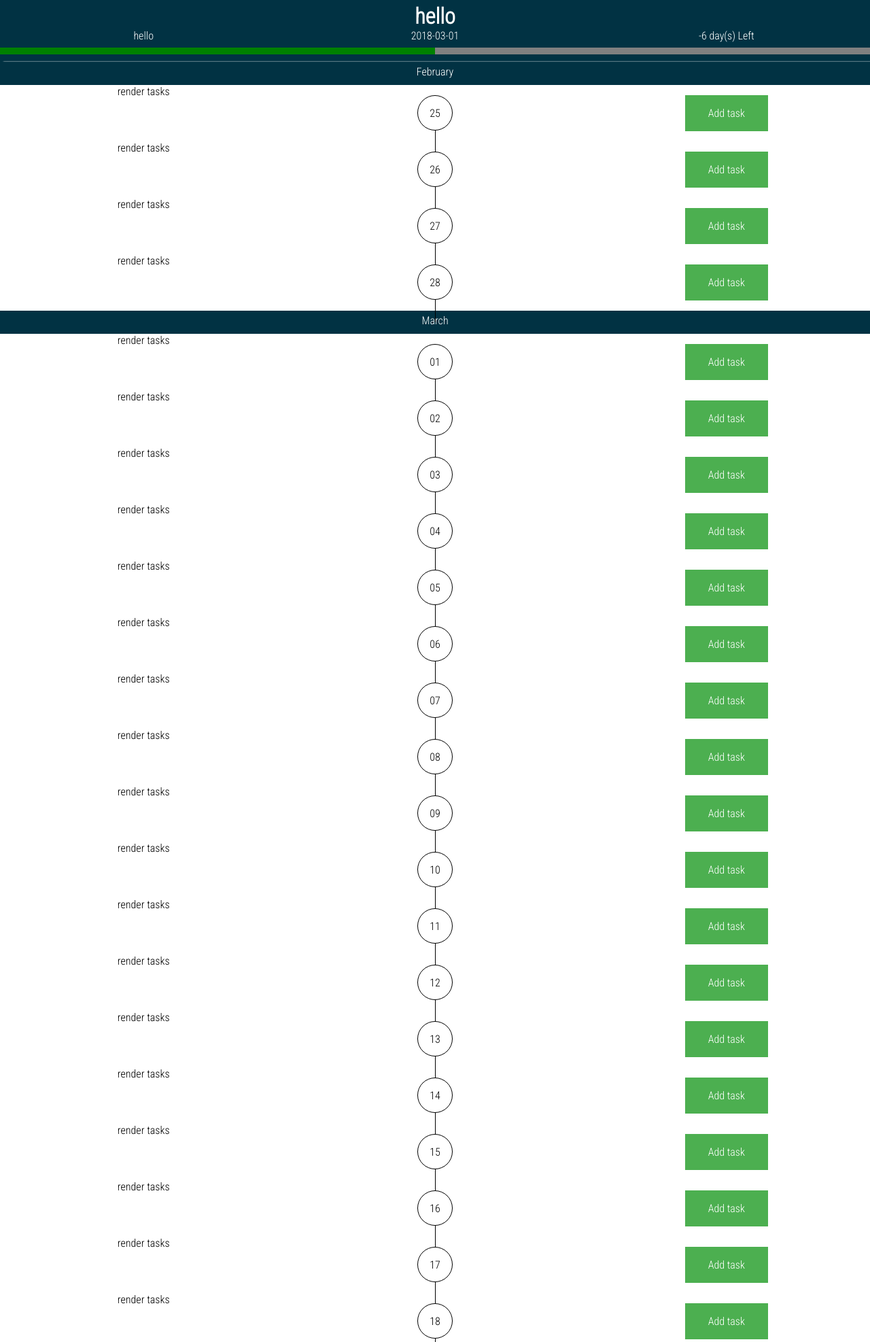
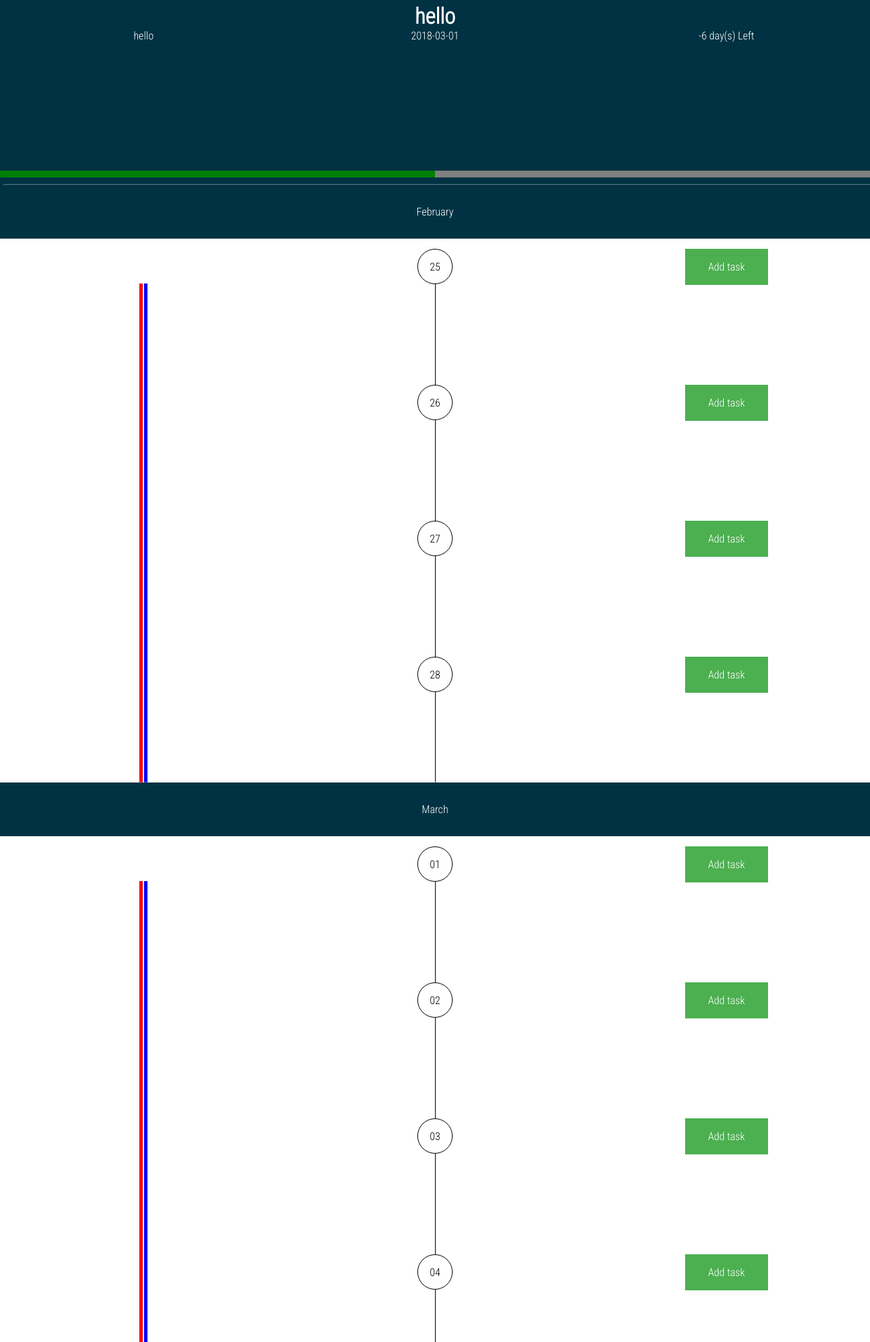
Before and after one commit to caustinbakker/Planner, a Flask app: a page that uses templates/layout.html in a window 1280 px wide. Shown: the top 1974 px of the page at 68% size. Run offline with Flask 2, Linux system fonts and the light colour scheme; data comes from the database, SQL or seed files in the repository; some libraries are stand-ins or nearby versions.

Commit message:
interface for adding tasks, changed planning.html layout, removed old_styles.css

```diff
--- a/app.py
+++ b/app.py
@@ -2,7 +2,7 @@
 
 from flask import Flask, g, render_template, redirect, url_for, flash
 from peewee import *
-from datetime import timedelta, date
+from datetime import timedelta, date, datetime
 
 
 import forms
@@ -25,6 +25,7 @@ def before_request():
         g.db.connect()
     except OperationalError:
         g.db.close()
+        g.db.connect()
 
 
 @app.after_request
@@ -38,8 +39,22 @@ def after_request(response):
 def addtask(planning_name):
     form = forms.AddTask()
     if form.validate_on_submit():
-        return form.year.data + '\n' + form.month.data + '\n' + form.day.data
-        # return redirect(url_for('planning', planning_name=planning_name))
+        models.Task.create_task(
+            planning=models.Planning.get(models.Planning.planning_name == planning_name).id,
+            task=form.task.data,
+            start_date=datetime.strptime('{}-{}-{}'.format(form.day.data,
+                                                           form.month.data,
+                                                           form.year.data),
+                                         '%d-%B-%Y'),
+            end_date=datetime.strptime('{}-{}-{}'.format(form.day.data,
+                                                           form.month.data,
+                                                           form.year.data),
+                                         '%d-%B-%Y'),
+            desc = form.desc.data
+        )
+        models.Date.create_date(
+            task=models.Planning.get(models.Planning.planning_name == planning_name).id
+        )
     return render_template('addtask.html', form=form)
 
 
@@ -82,7 +97,8 @@ def planning(planning_name):
                            form=form,
                            planning=models.Planning.get((models.Planning.
                                                          planning_name) ==
-                                                        planning_name)
+                                                        planning_name),
+                           tasks=['01-03-2017', '02-03-2017']
                            )
 
 
--- a/forms.py
+++ b/forms.py
@@ -32,6 +32,8 @@ class AddTask(FlaskForm):
     year = RadioField('year', choices=(years), id='date_year')
     month = RadioField('month', choices=(months), id='date_month')
     day = RadioField('day', choices=(days), id='date_day')
+    task = StringField('tast')
+    desc = StringField('desc')
 
 
 def planning_exists(form, field):
--- a/models.py
+++ b/models.py
@@ -47,23 +47,22 @@ class Task(Model):
         )
 
 
-class TaskDay(Model):
-    planning = ForeignKeyField(Task, backref='TaskDay')
-    date = DateField()
+class Date(Model):
+    task = ForeignKeyField(Task, backref='Date')
+    date = DateTimeField(default=date.today)
     status = IntegerField(default=1)
 
     class Meta(object):
         database = db
 
     @classmethod
-    def create_taskday(cls, date, status):
+    def create_date(cls, task):
         cls.create(
-            date=date,
-            status=status,
+            task=task
         )
 
 
 def initialize():
     db.connect()
-    db.create_tables([Planning, Task, TaskDay], safe=True)
+    db.create_tables([Planning, Task, Date], safe=True)
     db.close()
--- a/static/form_styles.css
+++ b/static/form_styles.css
@@ -1,11 +1,10 @@
-#date_year, #date_month, #date_day{
+#date_year, #date_month, #date_day, #year, #month, #day{
     position: relative;
     display: flex;
     flex-wrap: wrap;
     justify-content: center;
     flex-grow: 1;
     user-select: none;
-    background: var(--accent-color);
     padding: 30px;
 }
 #date_year li, #date_month li, #date_day li{
@@ -33,6 +32,22 @@
     padding: 15px;
     width: 15px;
 }
+#date_year{
+    background: #FF5722;
+}
+#date_month{
+    background: #4CAF50 ;
+}
 #date_day{
     padding: 30px 100px;
+    background: #3F51B5;
 }
+#date_name{
+    position: absolute;
+    display: block;
+    background: white;
+    color: black;
+    z-index: 1;
+    width: 100%;
+    color: inherit;
+}
--- a/static/palette.css
+++ b/static/palette.css
@@ -1,5 +1,5 @@
 :root{
-        --dark-main-color:#013243;
+    --dark-main-color:#013243;
     --dark-main-text:#5C97BF;
     --main-color:#2C3E50;
     --light-main-color:#336E7B;
--- a/static/styles.css
+++ b/static/styles.css
@@ -22,6 +22,7 @@ h1{
 .grid-container {
     display: grid;
     grid-template-columns: 33% auto 33%;
+    height: 200px;
 }
 .grid-item {
     padding: 20px;
@@ -36,19 +37,6 @@ ul{
     padding: 0;
     margin: 0;
 }
-#time_bar_container{
-    margin: 20px 0px 10px 0px;
-    background: #303F9F;
-    height: 20px;
-    text-align: center;
-}
-#time_bar{
-    height: inherit;
-    background: #009688;
-    width: 1%;
-    float: left;
-    z-index: -1;
-}
 #circle{
     border: 0.5px solid black;
     border-radius:100%;
@@ -57,18 +45,16 @@ ul{
     margin: 15px auto 15px auto;
     transition-duration: 1s;
     transform: scale(1);
-    z-index: 1;
+    z-index: 2;
     background-color: white;
     padding: 10px;
     line-height: 200%;
     user-select: none;
+    position: relative;
 }
 #circle:hover{
     transition-duration: 3s;
     transform: scale(1.5);
-}
-#circle:active{
-    background: red;
 }
 #time_line{
     width: 0.8px;
@@ -80,10 +66,7 @@ ul{
     margin-top: 20px;
     left: 0;
     right: 0;
-    height: 80px;
-}
-#addtaskb{
-    font-size: 10px;
+    height: inherit;
 }
 .button {
     background-color: #4CAF50;
@@ -130,3 +113,30 @@ progress{
     border: 2px solid #4CAF50; /* Green */
     margin: 15px auto 15px auto;
 }
+.display_task_list{
+    position: relative;
+    display: inline-flex;
+    flex-wrap: wrap;
+    top: 33%;
+    justify-content: center;
+}
+#display_task, #display_task-1{
+    z-index: 0;
+    display: inline-block;
+    background: red;
+    width: 5px;
+    color: red;
+    box-shadow: 0 0 0 green;
+    transition: z-index 5s, box-shadow 1s 0.5s ease;
+    margin: 0 1px;
+}
+#display_task-1{
+    background: blue;
+    color: blue;
+    left: -2px;
+}
+#display_task:hover, #display_task-1:hover {
+    box-shadow: 15px 0 0;
+    z-index: 100;
+
+}
--- a/templates/layout.html
+++ b/templates/layout.html
@@ -1,5 +1,5 @@
 <!DOCTYPE html>
-{% from 'macros.html' import render_dates, render_load_bar, render_field %}
+{% from 'macros.html' import render_dates, render_load_bar, render_field, render_field_single %}
 <html>
     <head>
         <meta charset="utf-8">
--- a/templates/macros.html
+++ b/templates/macros.html
@@ -51,19 +51,13 @@
     {% endfor %}
 {% endmacro %}
 
-{% macro render_field_date_selector(form) %}
-<form class="form" action="" method="post">
-{% for field in form %}
-   {{ form.hidden_tag() }}
+{% macro render_field_single(field) %}
    <div class="field">
        {% if field.errors %}
            {% for error in field.errors %}
-               <div class="notification error">{{ error }}</div>
+               <div class="notification_error">{{ error }}</div>
            {% endfor %}
            {% endif %}
        {{ field(placeholder=field.label.text) }}
    </div>
-{% endfor %}
-<button type="submit" id='submit' name="button" >Continue</button>
-</form>
 {% endmacro %}
--- a/templates/planning.html
+++ b/templates/planning.html
@@ -12,18 +12,35 @@
     </div>
     <progress id='procent' value="50" max="100">{{procent}}%</progress>
 </header>
-            <ul>
+
+
+
+<ul>
                 {% for datevalue, date_data in dates.items() %}
                 {% if date_data['month'] %}
                     <header id='month'>{{ date_data['month'] }}</header>
                 {% endif %}
                 <content class="grid-container">
-                    <div> render tasks </div>
+                    <div class='display_task_list'>
+                        {% for task in tasks %}
+                            {% if datevalue == task %}
+                                    {% for test in planning.Task.select() %}
+                                        {{ test.start_date }}
+                                    {% endfor %}
+                            {% endif %}
+                        {% endfor %}
+                        <li id='display_task'></li>
+                        <li id='display_task-1'></li>
+                    </div>
+
                     <div>
-                        <div id = 'time_line'></div>
+
                         <li id = 'circle'>{{ date_data["day"] }}</li>
                     </div>
                     <div> <a href="{{ url_for('addtask', planning_name=planning_name) }}"  id="button" class="button" , planning_name>Add task</a> </div>
+                    <div id = 'time_line'></div>
                 </content>
                 {% endfor %}
+</ul>
+
 {% endblock %}
```
Also changed, not shown: static/old_styles.css (deleted, +0 -72 lines), planning.db.
